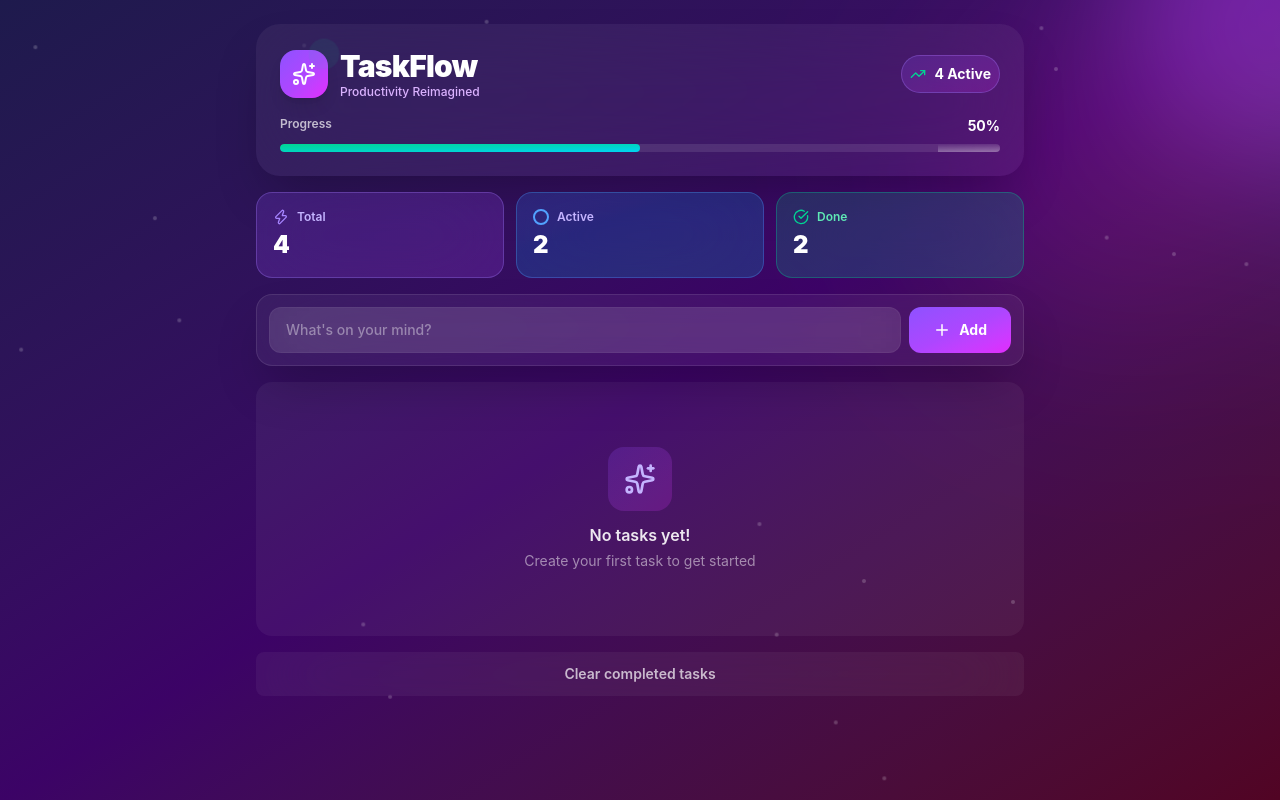
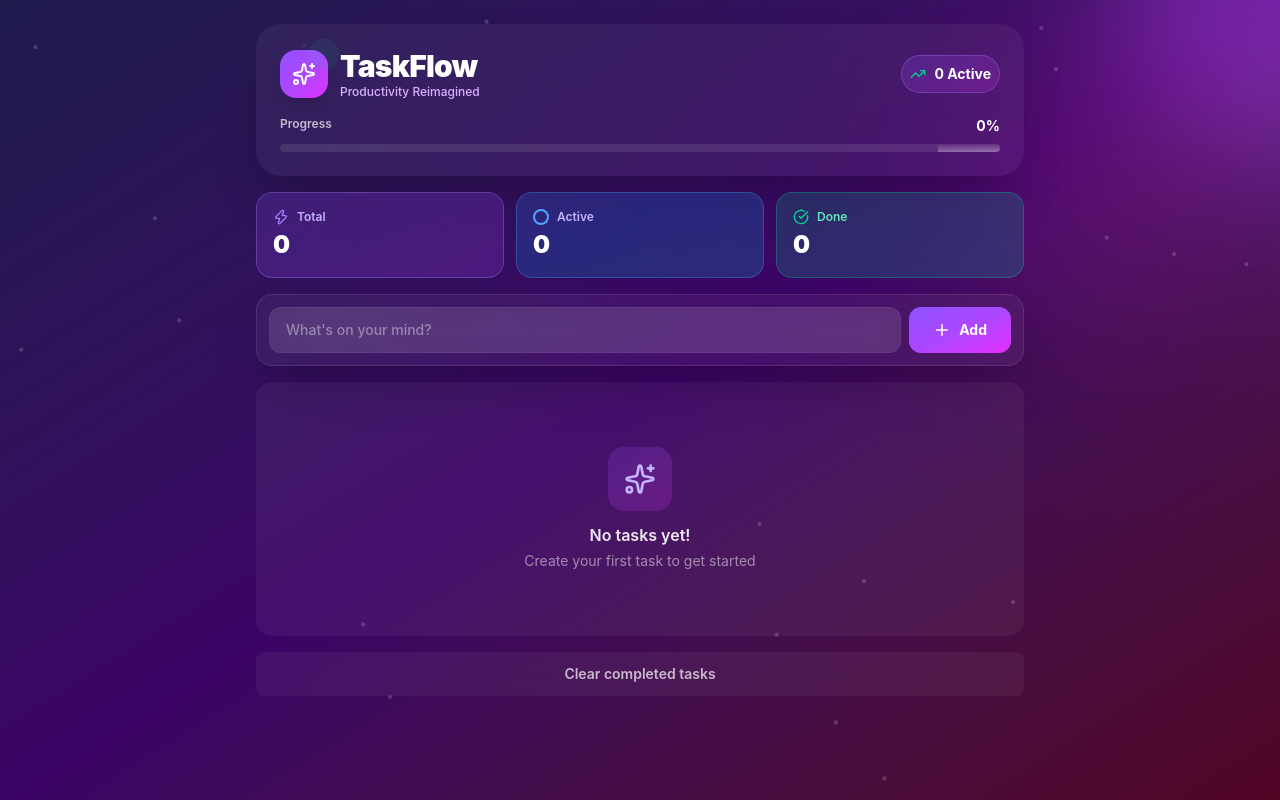
Before and after one commit to kapilchandrawal/Task-Flow-App, a React (Vite) app: page / in a window 1280 px wide. Built offline with nearby package versions, Linux system fonts and the light colour scheme.

Commit message:
Added logic to show dynamic data in Header and StatsGrid components

```diff
--- a/src/App.jsx
+++ b/src/App.jsx
@@ -123,6 +123,11 @@ const App = () => {
     showNotification("🗑️ Task deleted successfully!", "info");
   };
 
+  // Variables to add data dynamically
+  const activeTodos = todos.filter((t) => !t.completed).length;
+  const completedTodos = todos.filter((t) => t.completed).length;
+  const progress = todos.length > 0 ? (completedTodos / todos.length) * 100 : 0;
+
   return (
     <>
       <div className="min-h-screen bg-linear-to-br from-indigo-950 via-purple-950 to-pink-950 p-3 sm:p-6 relative overflow-hidden">
@@ -133,8 +138,16 @@ const App = () => {
         />
 
         <div className="max-w-3xl mx-auto relative z-10">
-          <Header />
-          <StatsGrid />
+          <Header
+            activeTodos={activeTodos}
+            progress={progress}
+            totalTodos={todos.length}
+          />
+          <StatsGrid
+            activeTodos={activeTodos}
+            completedTodos={completedTodos}
+            totalTodos={todos.length}
+          />
           <Input
             value={input}
             onChange={(e) => setInput(e.target.value)}
@@ -154,7 +167,7 @@ const App = () => {
             onToggle={toggleTodo}
           />
           <ClearButton
-            // completedTodos={completedTodos}
+            completedTodos={completedTodos}
             onClick={clearCompleted}
           />
         </div>
--- a/src/components/Header.jsx
+++ b/src/components/Header.jsx
@@ -1,9 +1,9 @@
 import React from "react";
 import { Sparkles, TrendingUp } from "lucide-react";
 
-const Header = () => {
-  let progress = 50;
-  let activeTodos = 4;
+const Header = ({activeTodos, progress, totalTodos}) => {
+  // let progress = 50;
+  // let activeTodos = 4;
     return (
     <>
       <div className="backdrop-blur-2xl bg-white/5 rounded-3xl border-white/10 p-6 mb-4 shadow-2xl">
--- a/src/components/StatsGrid.jsx
+++ b/src/components/StatsGrid.jsx
@@ -1,10 +1,10 @@
 import React from "react";
 import { Zap, CheckCircle } from "lucide-react";
 
-const StatsGrid = () => {
-  let totalTodos = 4;
-  let activeTodos = 2;
-  let completedTodos = 2;
+const StatsGrid = ({totalTodos, completedTodos, activeTodos}) => {
+  // let totalTodos = 4;
+  // let activeTodos = 2;
+  // let completedTodos = 2;
 
   return (
     <>
```
